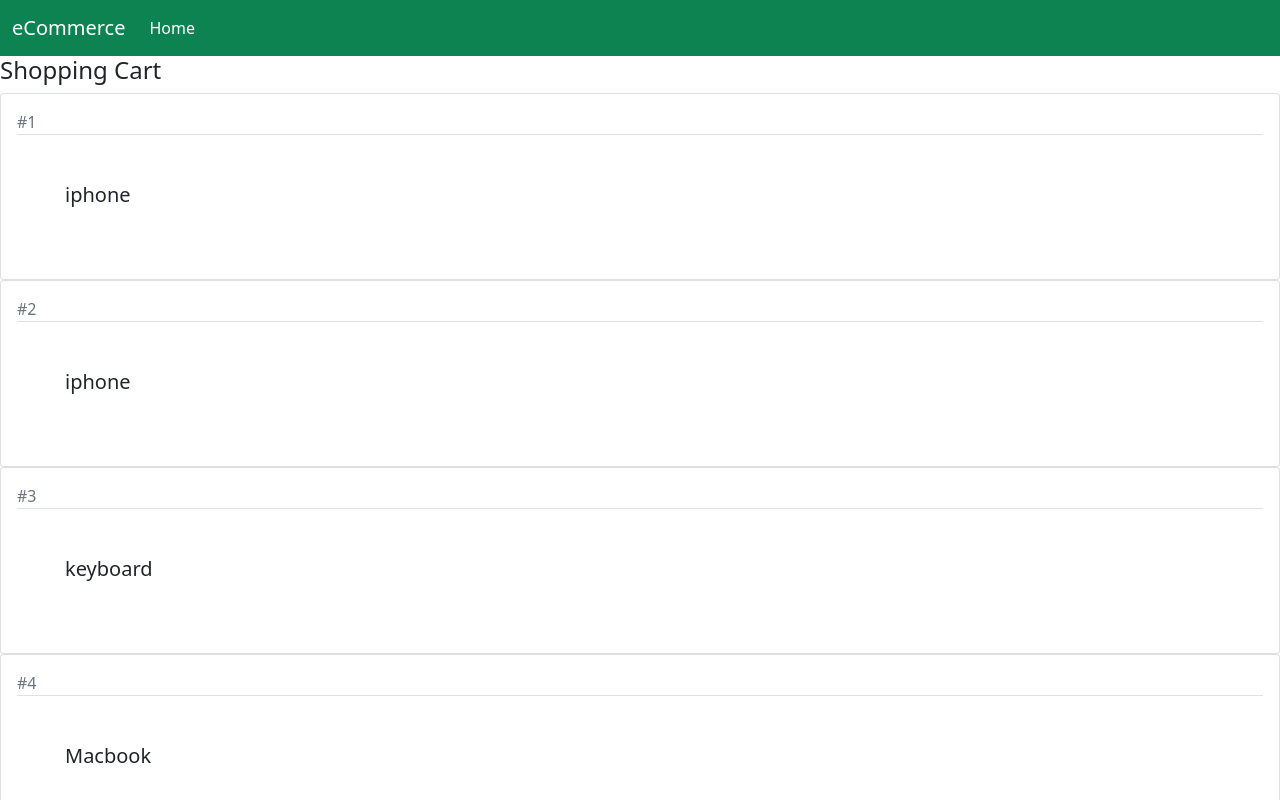
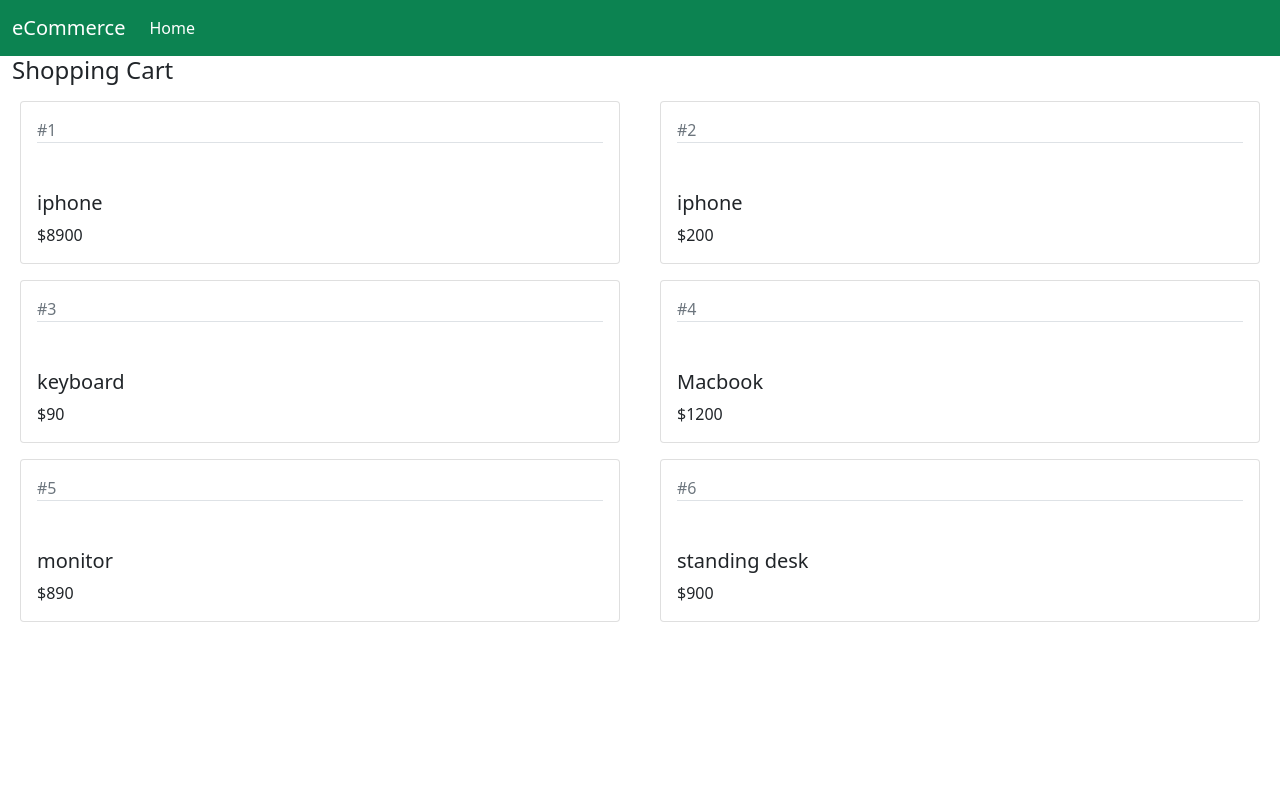
Before and after one commit to rach0101/react_app, a React (Create React App) app: page / in a window 1280 px wide. Shown: the top 800 px of the page. Built offline with nearby package versions, Linux system fonts and the light colour scheme.

Commit message:
created rows

```diff
--- a/src/Product.jsx
+++ b/src/Product.jsx
@@ -4,10 +4,13 @@
   render() {
     console.log(this.props);
     return (
-      <div className="card">
-        <div class="card-body">
-          <div class="text-muted">#{this.props.id} </div>
-          <h5 className="p-5 border-top">{this.props.productName}</h5>
+      <div className="col-lg-6">
+        <div className="card m-2">
+          <div className="card-body">
+            <div className="text-muted">#{this.props.id} </div>
+            <h5 className="pt-5 border-top">{this.props.productName}</h5>
+            <div>${this.props.price} </div>
+          </div>
         </div>
       </div>
     );
--- a/src/ShoppingCart.jsx
+++ b/src/ShoppingCart.jsx
@@ -13,9 +13,9 @@
   };
   render() {
     return (
-      <div>
+      <div className="container-fluid">
         <h4>Shopping Cart</h4>
-        <div>
+        <div className="row">
           {this.state.products.map((prod) => {
             return (
               <Product
```
